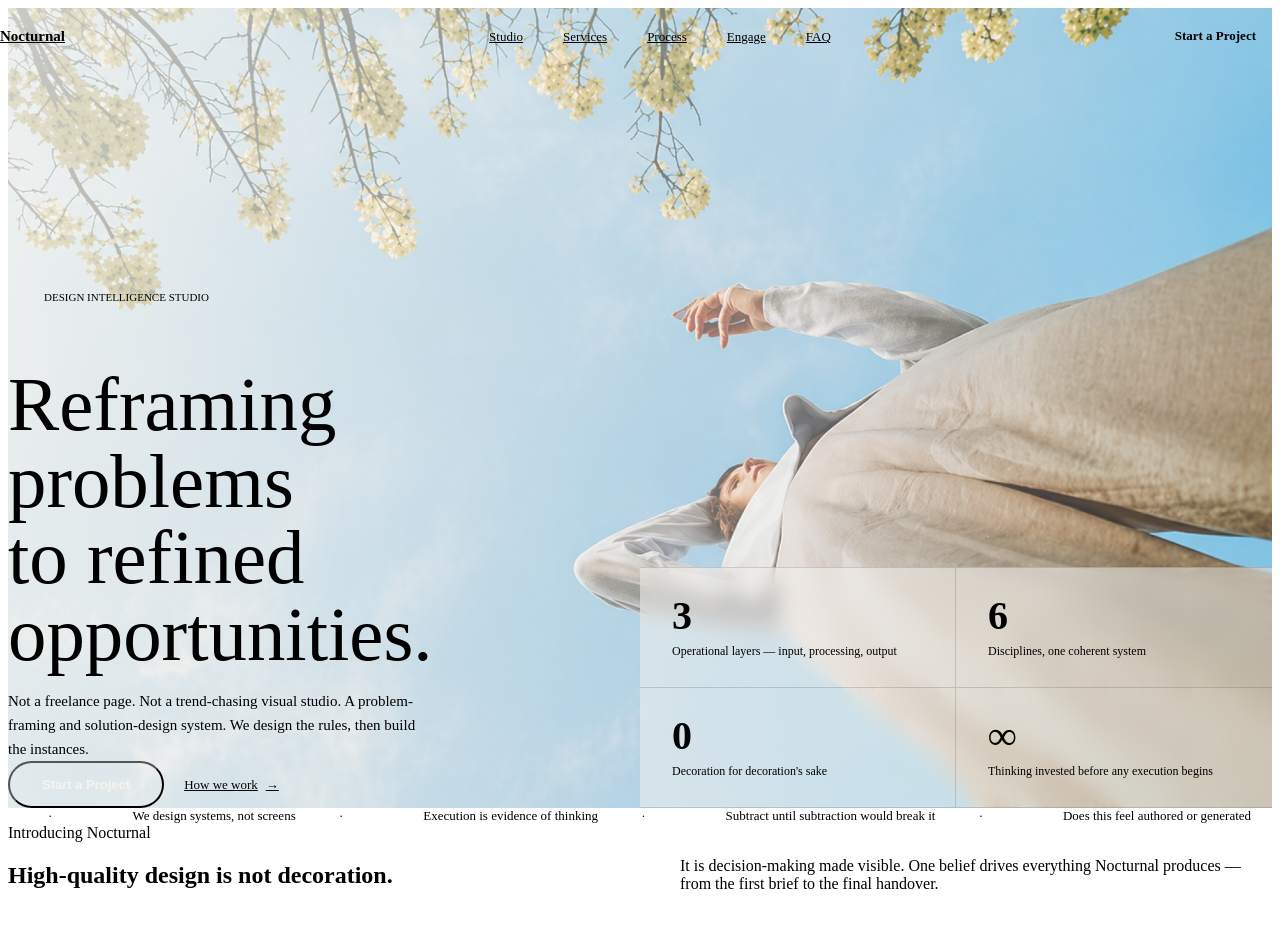
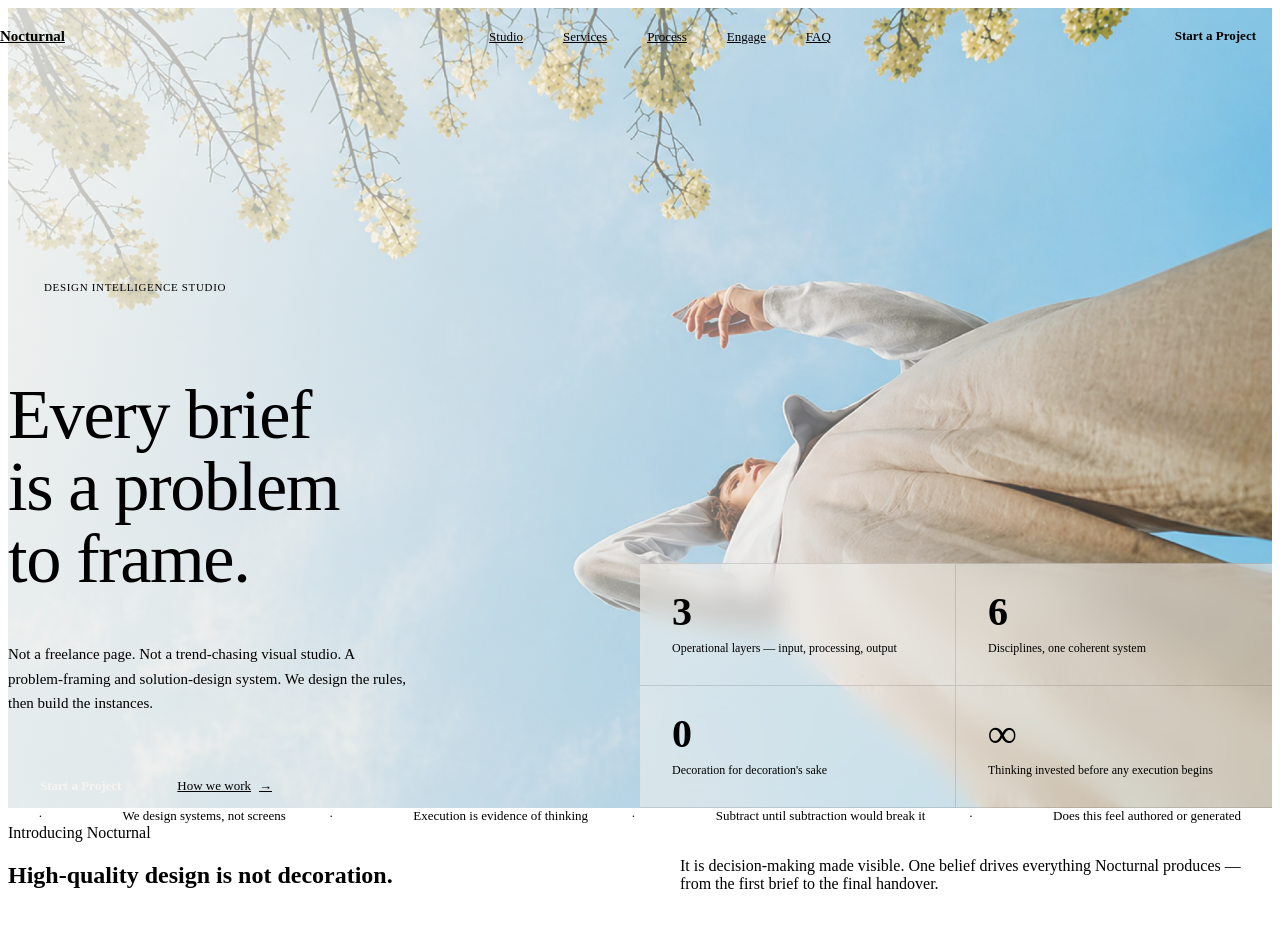
Before and after one commit to hawksnipe6/Main-website, a React (Vite) app: page / in a window 1280 px wide. Shown: the top 952 px of the page. Built offline with nearby package versions, Linux system fonts and the light colour scheme; the HTML template or start-up script is replaced by a standard one; a web font is replaced by a local one.

Commit message:
changes 2

```diff
--- a/src/components/Hero.module.css
+++ b/src/components/Hero.module.css
@@ -1,16 +1,12 @@
 /* ── SECTION SHELL ─────────────────────────── */
 .hero {
   position: relative;
-  /* 100% of whatever the body gives — no vw, no overflow tricks */
   width: 100%;
   height: 100vh;
   overflow: hidden;
   border-bottom: 1px solid var(--noc-grey-2);
-  /* pull flush against body edges — counteract any residual margin */
-  margin-left: 0;
-  margin-right: 0;
+  margin: 0;
   padding: 0;
-  /* override the global section rule */
   max-width: 100% !important;
 }
 
@@ -22,31 +18,31 @@
   background-size: cover;
   background-position: center center;
   background-repeat: no-repeat;
+  z-index: 0;
 }
 
-/* light: left-heavy gradient so text stays readable */
 .bg::after {
   content: '';
   position: absolute;
   inset: 0;
   background: linear-gradient(
-    105deg,
-    rgba(245, 244, 240, 0.82) 0%,
-    rgba(245, 244, 240, 0.52) 45%,
-    rgba(245, 244, 240, 0.10) 100%
+    100deg,
+    rgba(245, 244, 240, 0.86) 0%,
+    rgba(245, 244, 240, 0.55) 42%,
+    rgba(245, 244, 240, 0.08) 100%
   );
 }
 
 [data-theme='dark'] .bg {
-  filter: brightness(0.4) saturate(0.5);
+  filter: brightness(0.38) saturate(0.5);
 }
 
 [data-theme='dark'] .bg::after {
   background: linear-gradient(
-    105deg,
-    rgba(13, 13, 13, 0.88) 0%,
-    rgba(13, 13, 13, 0.58) 45%,
-    rgba(13, 13, 13, 0.15) 100%
+    100deg,
+    rgba(13, 13, 13, 0.92) 0%,
+    rgba(13, 13, 13, 0.60) 42%,
+    rgba(13, 13, 13, 0.12) 100%
   );
 }
 
@@ -54,15 +50,20 @@
 .content {
   position: absolute;
   inset: 0;
+  z-index: 1;
   display: grid;
   grid-template-columns: 1fr 1fr;
   align-items: end;
-  padding: 0 calc(var(--gutter) + var(--site-padding)) 100px;
+  /* consistent with nav padding */
+  padding: 0 calc(var(--gutter) + var(--site-padding)) 96px;
 }
 
+/* ── LEFT — text block ─────────────────────── */
 .left {
+  display: flex;
+  flex-direction: column;
+  justify-content: flex-end;
   padding-right: 80px;
-  padding-top: 200px;
 }
 
 .eyebrow {
@@ -70,13 +71,16 @@
   font-weight: 500;
   color: var(--noc-grey-5);
   text-transform: uppercase;
-  margin-bottom: var(--space-5);
+  letter-spacing: 0.06em;
+  margin-bottom: 28px;
   display: flex;
   align-items: center;
   gap: 12px;
 }
 
-[data-theme='dark'] .eyebrow { color: var(--noc-grey-4); }
+[data-theme='dark'] .eyebrow {
+  color: var(--noc-grey-4);
+}
 
 .eyebrow::before {
   content: '';
@@ -88,37 +92,45 @@
 }
 
 .headline {
-  font-size: clamp(52px, 6vw, 88px);
+  font-size: clamp(48px, 5.5vw, 80px);
   font-weight: 500;
-  line-height: 1.0;
+  line-height: 1.02;
+  letter-spacing: -0.02em;
   color: var(--noc-white);
-  margin-bottom: var(--space-6);
+  margin-bottom: 32px;
 }
 
 .sub {
   font-size: 15px;
   font-weight: 400;
   color: var(--noc-grey-6);
-  line-height: 1.6;
-  max-width: 420px;
-  margin-bottom: var(--space-8);
+  line-height: 1.65;
+  max-width: 400px;
+  margin-bottom: 48px;
+}
+
+[data-theme='dark'] .sub {
+  color: var(--noc-grey-5);
 }
 
 .actions {
   display: flex;
-  gap: 20px;
+  gap: 24px;
   align-items: center;
 }
 
 .btnPrimary {
+  font-family: var(--noc-font);
   font-size: 13px;
   font-weight: 600;
   color: #F5F4F0;
   background: var(--noc-accent);
   padding: 14px 32px;
   border-radius: 999px;
-  display: inline-block;
+  border: none;
+  cursor: pointer;
   transition: opacity 0.2s;
+  white-space: nowrap;
 }
 .btnPrimary:hover { opacity: 0.88; }
 
@@ -130,11 +142,12 @@
   align-items: center;
   gap: 8px;
   transition: color 0.2s;
+  white-space: nowrap;
 }
 .btnGhost::after { content: '→'; }
 .btnGhost:hover { color: var(--noc-white); }
 
-/* ── STATS ─────────────────────────────────── */
+/* ── RIGHT — stats panel ───────────────────── */
 .right {
   display: flex;
   flex-direction: column;
@@ -144,19 +157,19 @@
 .statRow {
   display: grid;
   grid-template-columns: 1fr 1fr;
-  border-top: 1px solid rgba(0, 0, 0, 0.14);
-  background: rgba(245, 244, 240, 0.52);
-  backdrop-filter: blur(10px);
-  -webkit-backdrop-filter: blur(10px);
+  border-top: 1px solid rgba(0, 0, 0, 0.12);
+  background: rgba(245, 244, 240, 0.54);
+  backdrop-filter: blur(12px);
+  -webkit-backdrop-filter: blur(12px);
 }
 
 [data-theme='dark'] .statRow {
   border-top: 1px solid rgba(255, 255, 255, 0.08);
-  background: rgba(13, 13, 13, 0.52);
+  background: rgba(13, 13, 13, 0.54);
 }
 
 .statRow:last-child {
-  border-bottom: 1px solid rgba(0, 0, 0, 0.14);
+  border-bottom: 1px solid rgba(0, 0, 0, 0.12);
 }
 [data-theme='dark'] .statRow:last-child {
   border-bottom: 1px solid rgba(255, 255, 255, 0.08);
@@ -164,7 +177,7 @@
 
 .stat {
   padding: 28px 32px;
-  border-right: 1px solid rgba(0, 0, 0, 0.14);
+  border-right: 1px solid rgba(0, 0, 0, 0.12);
 }
 [data-theme='dark'] .stat {
   border-right: 1px solid rgba(255, 255, 255, 0.08);
@@ -177,34 +190,40 @@
   color: var(--noc-white);
   line-height: 1;
   margin-bottom: 8px;
+  letter-spacing: -0.02em;
 }
 
 .statLabel {
   font-size: 12px;
   font-weight: 400;
   color: var(--noc-grey-5);
+  line-height: 1.4;
 }
 
 /* ── RESPONSIVE ───────────────────────────── */
-@media (max-width: 1024px) {
-  .hero {
-    height: 100svh;
-  }
-
+@media (max-width: 1100px) {
   .content {
     grid-template-columns: 1fr;
     align-items: start;
-    padding-top: 140px;
+    padding-top: 120px;
     padding-bottom: 60px;
     overflow-y: auto;
   }
-
   .left {
     padding-right: 0;
-    padding-top: 0;
+    padding-bottom: 48px;
   }
-
   .right {
-    margin-top: var(--space-8);
+    align-self: auto;
+  }
+  .hero {
+    height: auto;
+    min-height: 100svh;
   }
 }
+
+@media (max-width: 600px) {
+  .statNum { font-size: 28px; }
+  .stat { padding: 20px; }
+  .headline { font-size: clamp(36px, 8vw, 52px); }
+}
--- a/src/components/Hero.tsx
+++ b/src/components/Hero.tsx
@@ -9,7 +9,7 @@ export function Hero({ onBooking }: { onBooking: () => void }) {
         <div className={styles.left}>
           <div className={`${styles.eyebrow} reveal`}>Design Intelligence Studio</div>
           <h1 className={`${styles.headline} reveal reveal-d1`}>
-            Reframing problems<br/>to refined<br/>opportunities.
+            Every brief<br />is a problem<br />to frame.
           </h1>
           <p className={`${styles.sub} reveal reveal-d2`}>
             Not a freelance page. Not a trend-chasing visual studio. A problem-framing
--- a/src/components/Pricing.tsx
+++ b/src/components/Pricing.tsx
@@ -11,7 +11,7 @@ interface PricingTierProps {
 const TIERS: PricingTierProps[] = [
   {
     name: 'Explore',
-    price: 'On enquiry',
+    price: 'Scoped to the brief',
     note: 'Audit · Discovery · Direction',
     features: [
       'Brand audit and gap analysis',
@@ -23,7 +23,7 @@ const TIERS: PricingTierProps[] = [
   },
   {
     name: 'Refine',
-    price: 'On enquiry',
+    price: 'Scoped to the gap',
     note: 'Identity · Product · Motion',
     features: [
       'Audit of existing system',
@@ -37,7 +37,7 @@ const TIERS: PricingTierProps[] = [
   },
   {
     name: 'Build',
-    price: 'On enquiry',
+    price: 'Scoped to the system',
     note: 'Strategy · System · Execution',
     features: [
       'Full brand strategy and positioning',
--- a/src/styles/global.css
+++ b/src/styles/global.css
@@ -41,8 +41,9 @@ button {
   background: none;
 }
 
+/* ── GLOBAL SECTION ────────────────────────── */
 section {
-  padding: var(--section-padding-v, 140px) calc(var(--gutter) + var(--site-padding));
+  padding: var(--section-padding-v) calc(var(--gutter) + var(--site-padding));
   border-bottom: 1px solid var(--noc-grey-2);
   max-width: var(--max-width);
   margin-left: auto;
@@ -50,27 +51,24 @@ section {
   width: 100%;
 }
 
-
-/* Hero full-bleed override — must not be constrained by section max-width */
+/* Hero is full-bleed — override everything */
 section#hero {
   max-width: 100% !important;
   width: 100% !important;
   margin-left: 0 !important;
   margin-right: 0 !important;
   padding: 0 !important;
+  border-bottom: none !important;
 }
 
-/* Full-bleed wrapper for sections that need edge-to-edge bg */
-.full-bleed {
-  border-bottom: 1px solid var(--noc-grey-2);
-}
-
+/* ── SECTION TYPOGRAPHY ────────────────────── */
 .section-label {
   font-size: 11px;
   font-weight: 500;
   color: var(--noc-grey-4);
   text-transform: uppercase;
-  margin-bottom: var(--space-5);
+  letter-spacing: 0.06em;
+  margin-bottom: 24px;
   display: flex;
   align-items: center;
   gap: 12px;
@@ -86,23 +84,25 @@ section#hero {
 
 .section-title {
   font-size: clamp(32px, 4vw, 56px);
-  font-weight: 800;
+  font-weight: 700;
   line-height: 1.05;
+  letter-spacing: -0.02em;
   color: var(--noc-white);
+  margin-bottom: 24px;
 }
 
 .section-body {
-  font-size: 16px;
+  font-size: 15px;
   font-weight: 400;
-  color: var(--noc-grey-6);
-  line-height: 1.65;
-  max-width: 560px;
+  color: var(--noc-grey-5);
+  line-height: 1.7;
+  max-width: 520px;
 }
 
-/* Reveal animation */
+/* ── REVEAL ANIMATION ──────────────────────── */
 .reveal {
   opacity: 0;
-  transform: translateY(24px);
+  transform: translateY(20px);
   transition: opacity 0.7s cubic-bezier(0.16, 1, 0.3, 1),
               transform 0.7s cubic-bezier(0.16, 1, 0.3, 1);
 }
@@ -112,11 +112,11 @@ section#hero {
   transform: none;
 }
 
-.reveal-d1 { transition-delay: 0.1s; }
-.reveal-d2 { transition-delay: 0.2s; }
-.reveal-d3 { transition-delay: 0.3s; }
+.reveal-d1 { transition-delay: 0.08s; }
+.reveal-d2 { transition-delay: 0.16s; }
+.reveal-d3 { transition-delay: 0.24s; }
 
-/* Hide default cursor — desktop only */
+/* ── HIDE CURSOR — desktop only ────────────── */
 @media (hover: hover) and (pointer: fine) {
   *, *::before, *::after {
     cursor: none !important;
```
